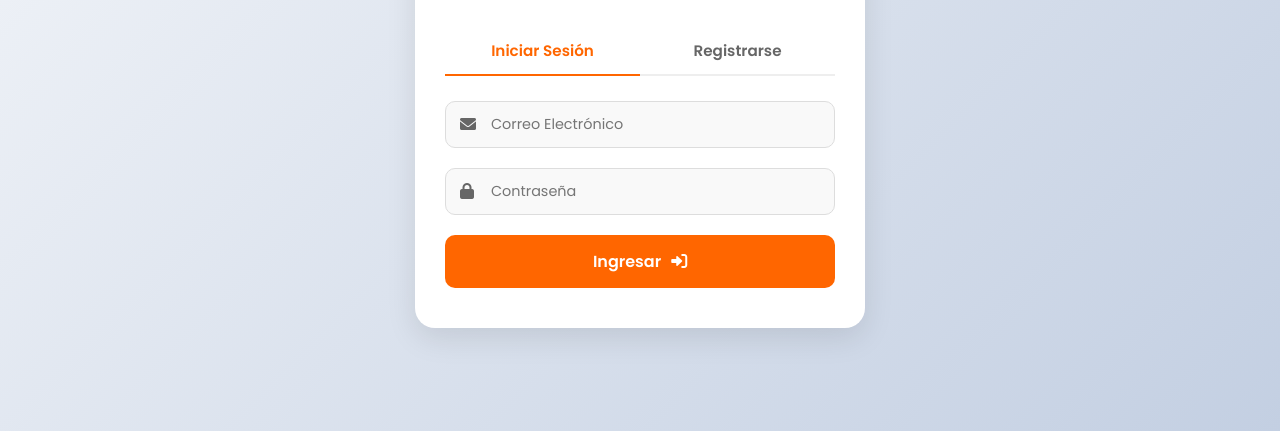
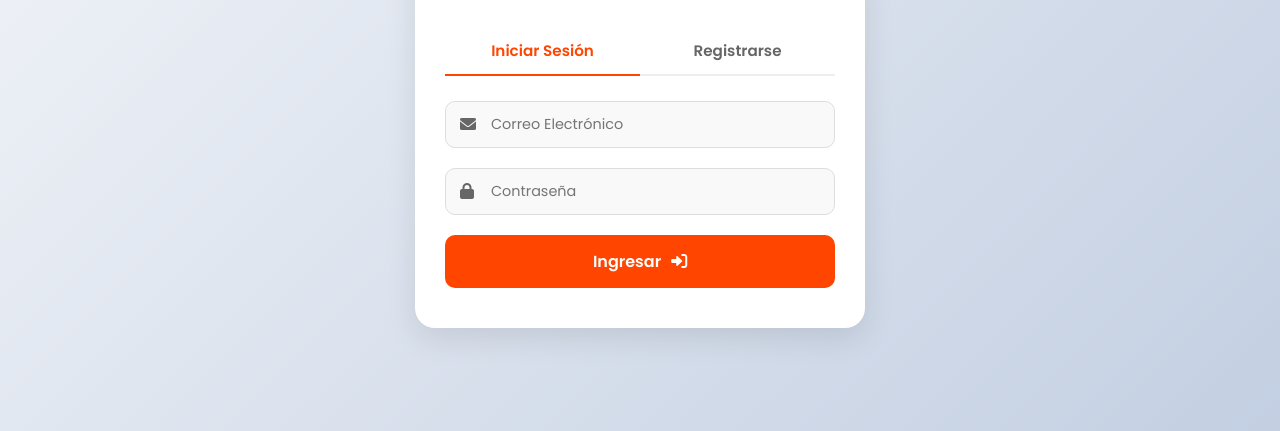
Before and after one commit to josentss/jaguares, a website: page public/admin/login.html in a window 1280 px wide. Shown: the part 369-800 px from the top of the page. Drawn offline with Linux system fonts and the light colour scheme.

Commit message:
style: unificar naranja institucional con homepage de Jaguares

```diff
--- a/public/admin/admin-style.css
+++ b/public/admin/admin-style.css
@@ -1,7 +1,7 @@
 /* 1. Variables */
 :root {
-    --naranja: #ff6600;
-    --naranja-dark: #e05500;
+    --naranja: #FF4500;
+    --naranja-dark: #d83800;
     --primary: var(--naranja);
     --bg-dark: #121212;
     --card-bg-light: #ffffff;
```
